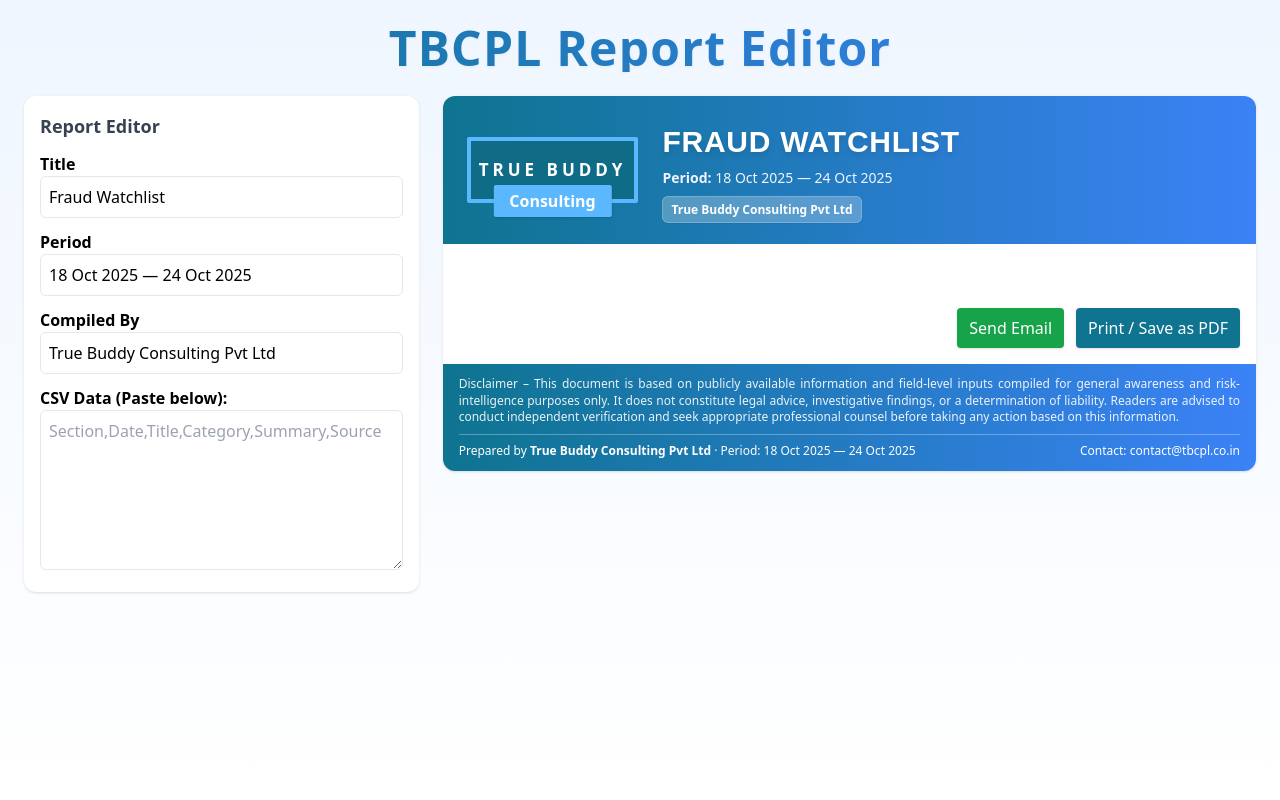
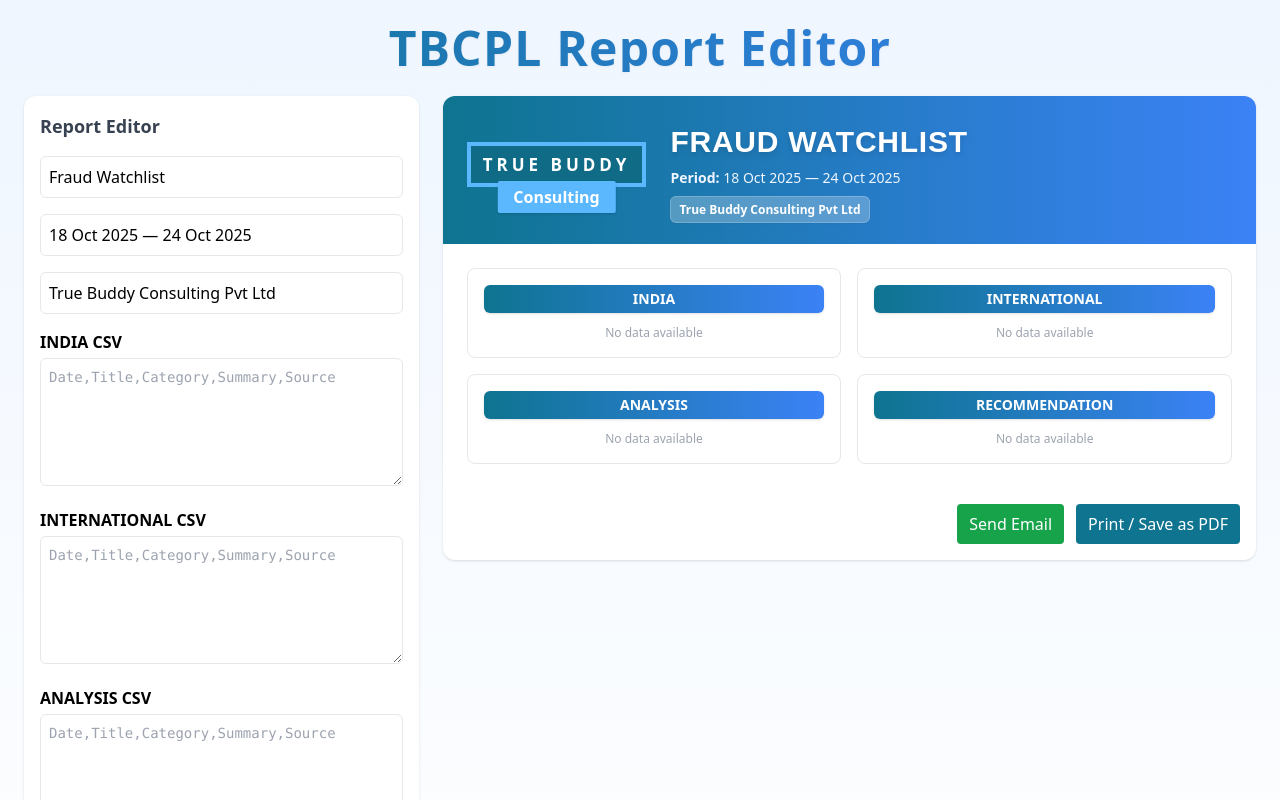
Before and after one commit to TrueBuddyTbcpl/WatchList, a React (Vite) app: page / in a window 1280 px wide. Shown: the top 800 px of the page. Built offline with nearby package versions, Linux system fonts and the light colour scheme.

Commit message:
Section devided

```diff
--- a/src/App.jsx
+++ b/src/App.jsx
@@ -6,26 +6,40 @@
   const [reportData, setReportData] = useState({
     title: "Fraud Watchlist",
     period: "18 Oct 2025 — 24 Oct 2025",
-    categories: "IPR / Cyber / Employee / Vendor / Theft / Online Fraud",
     compiled: "True Buddy Consulting Pvt Ltd",
-    rows: []
+
+    // ✅ REQUIRED SECTION ARRAYS
+    india: [],
+    international: [],
+    analysis: [],
+    recommendation: []
   });
 
   return (
+    <div className="min-h-screen bg-gradient-to-b from-blue-50 to-white p-6">
+      <h1 className="text-5xl font-extrabold tracking-wide bg-gradient-to-r from-cyan-700 to-blue-500 text-transparent bg-clip-text drop-shadow-sm text-center mb-6">
+        TBCPL Report Editor
+      </h1>
 
-      <div className="min-h-screen bg-gradient-to-b from-blue-50 to-white p-6">
-        <h1 className="text-5xl font-extrabold tracking-wide bg-gradient-to-r from-cyan-700 to-blue-500 text-transparent bg-clip-text drop-shadow-sm text-center mb-6">TBCPL Report Editor</h1>
-        <div className="max-w-7xl mx-auto grid grid-cols-1 lg:grid-cols-3 gap-6">
+      <div className="max-w-7xl mx-auto grid grid-cols-1 lg:grid-cols-3 gap-6">
 
-          <div className="lg:col-span-1">
-            <DataEditor reportData={reportData} setReportData={setReportData} />
-          </div>
+        {/* LEFT: DATA INPUT */}
+        <div className="lg:col-span-1">
+          <DataEditor
+            reportData={reportData}
+            setReportData={setReportData}
+          />
+        </div>
 
-          <div className="lg:col-span-2">
-            <ReportPreview reportData={reportData} />
-          </div>
+        {/* RIGHT: REPORT PREVIEW */}
+        <div className="lg:col-span-2">
 
+          <ReportPreview
+            reportData={reportData}
+          />
         </div>
+
       </div>
+    </div>
   );
 }
--- a/src/components/DataEditor.jsx
+++ b/src/components/DataEditor.jsx
@@ -1,18 +1,26 @@
 export default function DataEditor({ reportData, setReportData }) {
 
   const handleInput = (e) => {
-    setReportData({ ...reportData, [e.target.name]: e.target.value });
+    setReportData({
+      ...reportData,
+      [e.target.name]: e.target.value
+    });
   };
 
- const handleCSV = (e) => {
-  const text = e.target.value.trim();
+  // ===============================
+  // ROBUST CSV PARSER
+  // ===============================
+  const parseCSV = (text) => {
+    if (!text || !text.trim()) return [];
 
     const rows = [];
     let current = "";
     let insideQuotes = false;
 
-  for (let char of text) {
+    // Step 1: Split rows safely
+    for (let char of text.trim()) {
       if (char === '"') insideQuotes = !insideQuotes;
+
       if (char === "\n" && !insideQuotes) {
         rows.push(current);
         current = "";
@@ -22,9 +30,11 @@
     }
     if (current) rows.push(current);
 
+    // Remove header row
     const dataRows = rows.slice(1);
 
-  const parsed = dataRows.map(row => {
+    // Step 2: Parse columns safely
+    return dataRows.map(row => {
       const cols = [];
       let value = "";
       insideQuotes = false;
@@ -41,42 +51,87 @@
       }
       cols.push(value.trim());
 
+      /*
+        Expected CSV:
+        Date,Title,Category,Summary,Source
+
+        Summary may contain commas → must re-join
+      */
       return {
-      section: cols[0],
-      date: cols[1],
-      title: cols[2],
-      meta: cols[3],
-      summary: cols[4]?.replace(/^"|"$/g, ""),
-      source: cols[5]?.replace(/^"|"$/g, ""),
+        date: cols[0] || "",
+        title: cols[1] || "",
+        category: cols[2] || "",
+        summary: cols.slice(3, cols.length - 1)
+          .join(",")
+          .replace(/^"|"$/g, "")
+          .trim(),
+        source: cols[cols.length - 1]
+          ?.replace(/^"|"$/g, "")
+          .trim() || ""
       };
     });
-
-  setReportData({ ...reportData, rows: parsed });
   };
 
+  const handleCSV = (sectionKey, text) => {
+    const parsed = parseCSV(text);
+    setReportData({
+      ...reportData,
+      [sectionKey]: parsed
+    });
+  };
 
   return (
-    <div className="bg-white p-4 rounded-xl shadow">
-      <h2 className="text-lg font-bold text-gray-700 mb-3">Report Editor</h2>
+    <div className="bg-white p-4 rounded-xl shadow space-y-4">
 
-      <label className="block font-semibold">Title</label>
-      <input className="w-full border rounded-md p-2 mb-3"
-        name="title" value={reportData.title} onChange={handleInput} />
+      <h2 className="text-lg font-bold text-gray-700">
+        Report Editor
+      </h2>
 
-      <label className="block font-semibold">Period</label>
-      <input className="w-full border rounded-md p-2 mb-3"
-        name="period" value={reportData.period} onChange={handleInput} />
+      {/* COMMON DETAILS */}
+      <input
+        className="w-full border rounded-md p-2"
+        name="title"
+        placeholder="Report Title"
+        value={reportData.title}
+        onChange={handleInput}
+      />
 
-      <label className="block font-semibold">Compiled By</label>
-      <input className="w-full border rounded-md p-2 mb-3"
-        name="compiled" value={reportData.compiled} onChange={handleInput} />
+      <input
+        className="w-full border rounded-md p-2"
+        name="period"
+        placeholder="Period"
+        value={reportData.period}
+        onChange={handleInput}
+      />
 
-      <label className="block font-semibold">CSV Data (Paste below):</label>
+      <input
+        className="w-full border rounded-md p-2"
+        name="compiled"
+        placeholder="Compiled By"
+        value={reportData.compiled}
+        onChange={handleInput}
+      />
+
+      {/* SECTION CSV INPUTS */}
+      {[
+        { key: "india", label: "INDIA" },
+        { key: "international", label: "INTERNATIONAL" },
+        { key: "analysis", label: "ANALYSIS" },
+        { key: "recommendation", label: "RECOMMENDATION" }
+      ].map(sec => (
+        <div key={sec.key}>
+          <label className="block font-semibold mb-1">
+            {sec.label} CSV
+          </label>
+
           <textarea
-        className="w-full border rounded-md p-2 h-40"
-        placeholder="Section,Date,Title,Category,Summary,Source"
-        onChange={handleCSV}
+            className="w-full border rounded-md p-2 h-32 font-mono text-sm"
+            placeholder="Date,Title,Category,Summary,Source"
+            onChange={(e) => handleCSV(sec.key, e.target.value)}
           />
+        </div>
+      ))}
+
     </div>
   );
 }
--- a/src/components/ReportPreview.jsx
+++ b/src/components/ReportPreview.jsx
@@ -1,17 +1,11 @@
-import Logo from "../assets/truebuddy.png";
 import { useState } from "react";
 import axios from "axios";
+import "./preview.css";
 
 export default function ReportPreview({ reportData }) {
     const [showEmailModal, setShowEmailModal] = useState(false);
 
-    const grouped = {};
-    reportData.rows.forEach(r => {
-        if (!grouped[r.section]) grouped[r.section] = [];
-        grouped[r.section].push(r);
-    });
-
-    const sendEmail = async (data) => {
+    const sendEmail = async () => {
         const email = document.getElementById("recipientEmail").value;
 
         if (!email) {
@@ -20,10 +14,13 @@
         }
 
         try {
-            await axios.post("https://report-mailer-backend.onrender.com/send-report", {
-                ...data,
+            await axios.post(
+                "https://report-mailer-backend.onrender.com/send-report",
+                {
+                    ...reportData,
                     sendTo: email
-            });
+                }
+            );
 
             alert("Report emailed successfully!");
             setShowEmailModal(false);
@@ -33,8 +30,63 @@
         }
     };
 
+    const renderSection = (title, items, numbered = false) => (
+
+
+        <section className="bg-white border rounded-lg p-4">
+            <h2 className="text-center text-sm font-extrabold text-white
+        bg-gradient-to-r from-cyan-700 to-blue-500 px-3 py-1 rounded-md shadow mb-3">
+                {title}
+            </h2>
+
+            {items.length === 0 && (
+                <p className="text-xs text-gray-400 text-center">
+                    No data available
+                </p>
+            )}
+
+            {numbered ? (
+                <ol className="list-decimal ml-5 space-y-3 text-sm text-gray-800">
+                    {items.flatMap((item, i) =>
+                        item.summary
+                            .split("\n")
+                            .map(line => line.trim())
+                            .filter(Boolean)
+                            .map((point, idx) => (
+                                <li key={`${i}-${idx}`}>
+                                    {point}
+                                </li>
+                            ))
+                    )}
+                </ol>
+            ) : (
+
+                items.map((item, i) => (
+                    <div key={i} className="border-b py-2">
+                        <span className="text-xs text-gray-500">{item.date}</span>
+                        <p className="font-semibold">{item.title}</p>
+                        <p className="text-xs text-gray-600">{item.meta}</p>
+                        <p className="text-sm whitespace-pre-line">
+                            {item.summary}
+                        </p>
+
+                        {item.source && (
+                            <a
+                                href={item.source}
+                                target="_blank"
+                                className="text-cyan-700 text-xs"
+                            >
+                                Source
+                            </a>
+                        )}
+                    </div>
+                ))
+            )}
+
+        </section>
+    );
+
     return (
-        <>
         <div id="print-area" className="bg-white rounded-xl shadow overflow-hidden">
 
             {/* HEADER */}
@@ -44,11 +96,15 @@
                 <div className="relative inline-block">
 
                     {/* TRUE BUDDY FRAME */}
-                        <div className="border-4 border-[#5bb8ff] px-2 py-4 rounded-sm inline-block bg-[#0f6b86]">
-                            <span className="text-white font-extrabold tracking-[4px] text-[17px] block">
+                    <div className="tb-logo">
+                        <div className="tb-logo-main">
                             TRUE BUDDY
-                            </span>
                         </div>
+                        <div className="tb-logo-sub">
+                            Consulting
+                        </div>
+                    </div>
+
 
                     {/* CONSULTING BOX EXACTLY BELOW */}
                     <div className="absolute bottom-[-10px] left-1/2 -translate-x-1/2 translate-y-1 bg-[#5bb8ff] px-4 py-1 rounded-sm shadow">
@@ -81,102 +137,47 @@
 
             {/* CONTENT */}
             <div className="p-6 grid grid-cols-1 lg:grid-cols-2 gap-4">
-                    {Object.keys(grouped).map((section) => (
-                        <section key={section} className="bg-white border rounded-lg p-4">
-                            <h2 className="text-center text-sm font-extrabold text-white bg-gradient-to-r from-cyan-700 to-blue-500 px-3 py-1 rounded-md shadow mb-3 tracking-wide uppercase">
-                                {section}
-                            </h2>
-
-                            {grouped[section].map((item, i) => (
-                                <div key={i} className="border-b py-2">
-                                    <span className="text-xs text-gray-500">{item.date}</span>
-                                    <p className="font-semibold">{item.title}</p>
-                                    <p className="text-xs text-gray-600">{item.meta}</p>
-                                    {item.section === "Analysis" && "Recommendation" ? (
-                                        <ol className="list-decimal ml-5 mt-2 space-y-2 text-sm text-gray-800">
-                                            {item.summary
-                                                .split("\n")
-                                                .filter(Boolean)
-                                                .map((point, idx) => (
-                                                    <li key={idx}>
-                                                        {point.replace(/^\d+\.\s*/, "")}
-                                                    </li>
-                                                ))}
-                                        </ol>
-                                    ) : (
-                                        <p className="text-sm whitespace-pre-line">
-                                            {item.summary}
-                                        </p>
-                                    )}
-
-                                    {item.source && (
-                                        <a href={item.source} target="_blank" className="text-cyan-700 text-xs">
-                                            Source
-                                        </a>
-                                    )}
-                                </div>
-                            ))}
-                        </section>
-                    ))}
+                {renderSection("INDIA", reportData.india)}
+                {renderSection("INTERNATIONAL", reportData.international)}
+                {renderSection("ANALYSIS", reportData.analysis, true)}
+                {renderSection("RECOMMENDATION", reportData.recommendation, true)}
             </div>
 
-                {/* BUTTONS */}
+            {/* ACTIONS */}
             <div className="flex justify-end p-4 gap-3 print:hidden">
                 <button
-                        className="bg-green-600 text-white px-3 py-2 rounded shadow"
+                    className="bg-green-600 text-white px-3 py-2 rounded"
                     onClick={() => setShowEmailModal(true)}
                 >
                     Send Email
                 </button>
 
                 <button
-                        className="bg-cyan-700 text-white px-3 py-2 rounded shadow"
+                    className="bg-cyan-700 text-white px-3 py-2 rounded"
                     onClick={() => window.print()}
                 >
                     Print / Save as PDF
                 </button>
             </div>
 
-                {/* FOOTER */}
-                <footer className="bg-gradient-to-r from-cyan-700 to-blue-500 text-white px-4 py-3 text-xs">
-
-                    {/* Disclaimer */}
-                    <div className="mb-2 text-center leading-snug opacity-90" style={{ textAlign: "justify", textJustify: "inter-word" }}>
-                        Disclaimer – This document is based on publicly available information and field-level inputs compiled for general awareness and risk-intelligence purposes only.
-                        It does not constitute legal advice, investigative findings, or a determination of liability.
-                        Readers are advised to conduct independent verification and seek appropriate professional counsel
-                        before taking any action based on this information.
-                    </div>
-
-                    {/* Footer Meta */}
-                    <div className="flex justify-between items-center border-t border-white/30 pt-2">
-                        <div>
-                            Prepared by <strong>True Buddy Consulting Pvt Ltd</strong> · Period: {reportData.period}
-                        </div>
-                        <div>
-                            Contact: contact@tbcpl.co.in
-                        </div>
-                    </div>
-
-                </footer>
-
-
             {/* EMAIL MODAL */}
             {showEmailModal && (
-                    <div className="fixed inset-0 bg-black/50 flex justify-center items-center">
-                        <div className="bg-white p-6 rounded-lg shadow-xl w-96">
-                            <h2 className="text-xl font-bold mb-4">Send Report via Email</h2>
+                <div className="fixed inset-0 bg-black/50 flex items-center justify-center">
+                    <div className="bg-white p-6 rounded-lg shadow w-96">
+                        <h2 className="text-xl font-bold mb-4">
+                            Send Report via Email
+                        </h2>
 
                         <input
+                            id="recipientEmail"
                             type="email"
-                                placeholder="Recipient Email(s), comma separated"
-                                id="recipientEmail"
+                            placeholder="Recipient email"
                             className="w-full border rounded-md p-2 mb-4"
                         />
 
                         <button
                             className="bg-blue-600 text-white px-4 py-2 rounded mr-2"
-                                onClick={() => sendEmail(reportData)}
+                            onClick={sendEmail}
                         >
                             Send
                         </button>
@@ -191,6 +192,5 @@
                 </div>
             )}
         </div>
-        </>
     );
 }
--- /dev/null
+++ b/src/components/preview.css
@@ -0,0 +1,43 @@
+/* ===============================
+   TRUE BUDDY LOGO (SAFE FOR PRINT)
+   =============================== */
+
+.tb-logo {
+  display: flex;
+  flex-direction: column;
+  align-items: center;
+  justify-content: center;
+  line-height: 1;
+}
+
+.tb-logo-main {
+  background: #0f6b86;
+  border: 4px solid #5bb8ff;
+  color: white;
+  font-weight: 800;
+  letter-spacing: 4px;
+  font-size: 17px;
+  padding: 10px 12px;
+}
+
+.tb-logo-sub {
+  background: #5bb8ff;
+  color: white;
+  font-size: 14px;
+  font-weight: 600;
+  margin-top: -2px;
+}
+
+/* ===============================
+   PRINT OVERRIDES
+   =============================== */
+@media print {
+  .tb-logo {
+    transform: none !important;
+  }
+
+  .tb-logo-main,
+  .tb-logo-sub {
+    box-shadow: none !important;
+  }
+}
```
Lines whose indentation alone changed are shown as unchanged.
